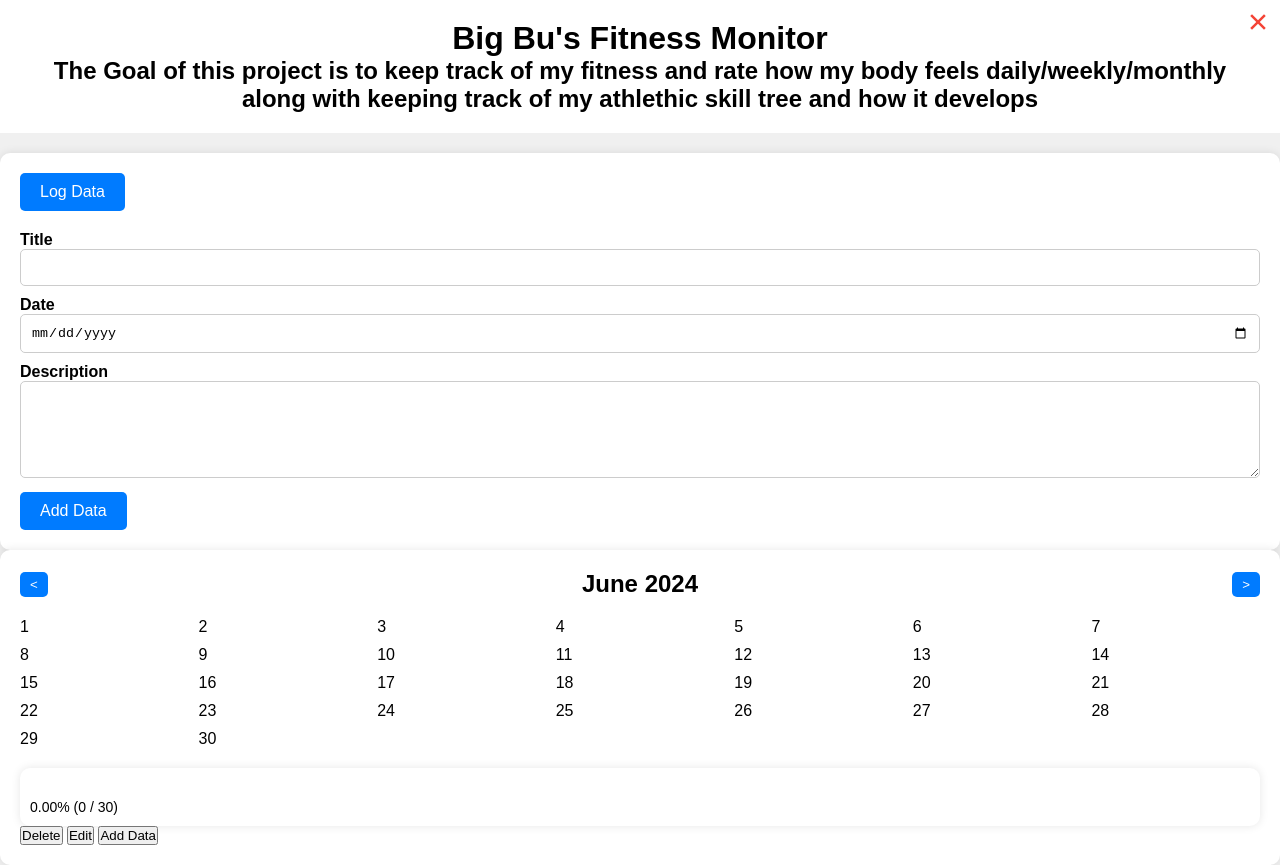
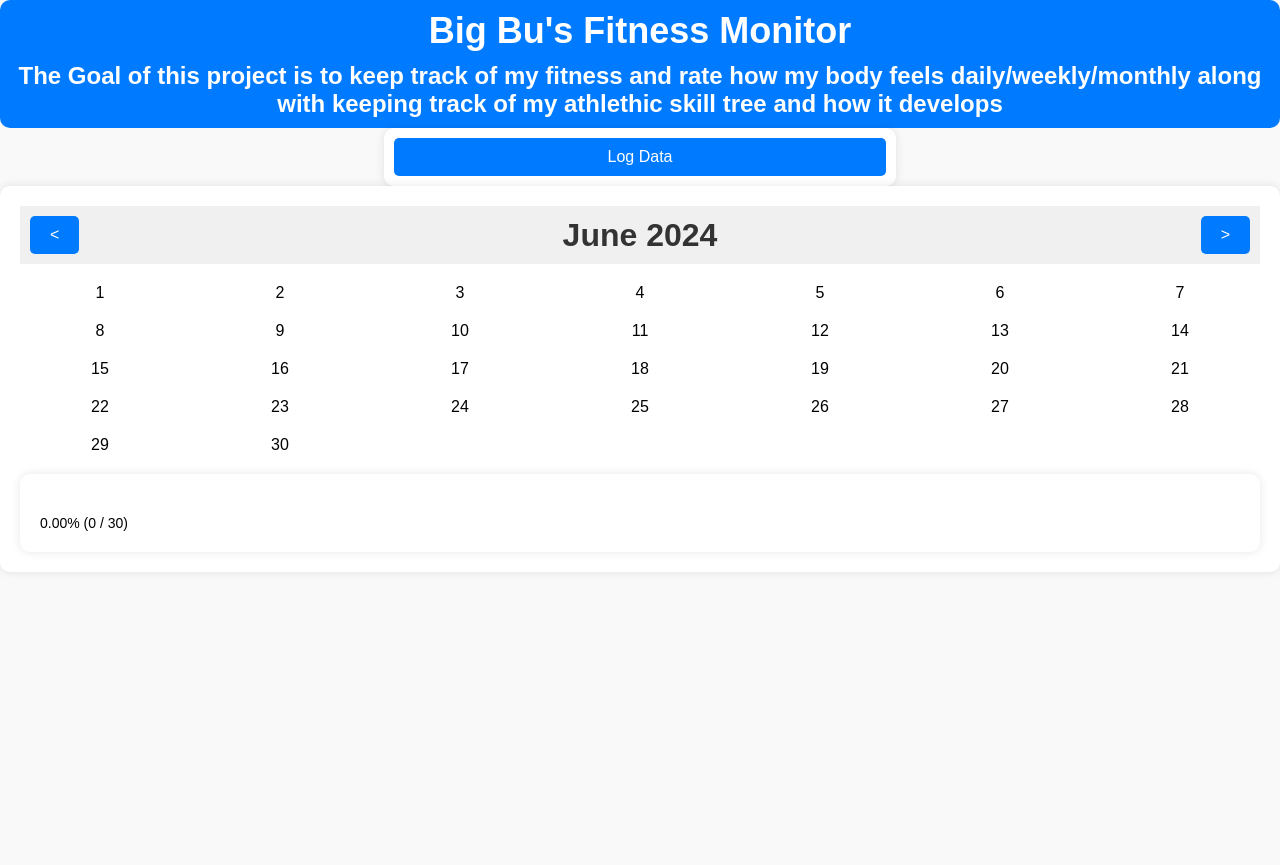
Before and after one commit to AbubakerAlsiddiq/Fitness-Monitor, a plain HTML site: page index.html in a window 1280 px wide. After the commit the page ends 800 px from the top, so only its background shows below. Drawn offline with Linux system fonts and the light colour scheme.

Commit message:
Update monitor.css
Another update to styling this one just looks a lot better & keeps some functionality the last one did not

```diff
--- a/monitor.css
+++ b/monitor.css
@@ -4,30 +4,65 @@
     box-sizing: border-box;
 }
 
-/* Global Styles */
 body {
     font-family: Arial, sans-serif;
-    background-color: #f0f0f0;
+    background-color: #f9f9f9;
 }
 
-h1, h2 {
-    text-align: center;
+
+.container {
+    max-width: 1200px;
+    margin: 0 auto;
+    padding: 20px;
 }
 
 .top-container {
-    background-color: #fff;
-    padding: 20px;
-    margin-bottom: 20px;
+    background-color: #007bff;
+    color: #fff;
+    text-align: center;
+    padding: 10px;
+    border-radius: 10px;
+}
+
+.top-container h1 {
+    font-size: 36px;
+    margin-bottom: 10px;
+}
+
+.top-container p {
+    font-size: 18px;
+    line-height: 1.6;
 }
 
 .input-container {
+    margin: 0 auto;
+    width: 40%;
     background-color: #fff;
     border-radius: 10px;
-    padding: 20px;
-    box-shadow: 0px 0px 10px rgba(0, 0, 0, 0.1);
+    padding: 10px;
+    box-shadow: 0 0 10px rgba(0, 0, 0, 0.1);
+}
+
+.input-form label {
+    font-weight: bold;
+    display: block;
+    margin-bottom: 5px;
+}
+
+.input-form input[type="text"],
+.input-form input[type="date"],
+.input-form textarea {
+    width: 100%;
+    padding: 10px;
+    margin-bottom: 15px;
+    border: 1px solid #ccc;
+    border-radius: 5px;
+    font-size: 16px;
 }
 
 .btn {
+    margin: auto;
+    width: 100%;
     background-color: #007bff;
     color: #fff;
     border: none;
@@ -41,50 +76,36 @@ h1, h2 {
     background-color: #0056b3;
 }
 
-.input-form {
-    margin-top: 20px;
-}
-
-.input-form-label {
-    font-weight: bold;
-    margin-bottom: 5px;
-}
-
-.form-control {
+.close-input-form-btn {
+    margin: 0 auto;
     width: 100%;
-    padding: 10px;
-    margin-bottom: 10px;
-    border: 1px solid #ccc;
-    border-radius: 5px;
-    resize: vertical; /* Allow textarea to be vertically resizable */
+    background: none;
+    border: none;
+    cursor: pointer;
 }
 
 .close-icon {
-    width: 24px;
-    height: 24px;
-    fill: #f44336;
+    width: 40px;
+    height: 40px;
 }
 
-.close-input-form-btn {
-    background: none;
-    border: none;
-    cursor: pointer;
-    position: absolute;
-    top: 10px;
-    right: 10px;
+.hidden {
+    display: none;
 }
 
 .calendar {
     background-color: #fff;
     border-radius: 10px;
     padding: 20px;
-    box-shadow: 0px 0px 10px rgba(0, 0, 0, 0.1);
+    box-shadow: 0 0 10px rgba(0, 0, 0, 0.1);
 }
 
 .calendar-header {
     display: flex;
     justify-content: space-between;
     align-items: center;
+    background-color: #f0f0f0;
+    padding: 10px;
     margin-bottom: 20px;
 }
 
@@ -93,28 +114,53 @@ h1, h2 {
     color: #fff;
     border: none;
     border-radius: 5px;
-    padding: 5px 10px;
+    padding: 10px 20px;
     cursor: pointer;
+    font-size: 16px;
+}
+
+.calendar-header h2 {
+    margin: 0;
+    font-size: 2em;
+    color: #333;
 }
 
 .calendar-body {
     display: grid;
-    grid-template-columns: repeat(7, 1fr);
-    gap: 10px;
+    grid-template-columns: repeat(7, 10fr);
+    gap: 20px;
 }
 
-.calendar-day {
+.calendar-date {
     text-align: center;
-    border: 1px solid #ccc;
+    position: relative;
+    cursor: pointer;
+}
+
+.calendar-date:hover {
+    background-color: #f0f0f0;
+}
+
+.event {
+    font-size: 14px;
+    margin-top: 5px;
+}
+
+.add-or-delete-form button {
+    background-color: #007bff;
+    color: #fff;
+    border: none;
     border-radius: 5px;
-    padding: 10px;
+    padding: 5px 10px;
+    margin-right: 5px;
+    cursor: pointer;
 }
 
 .progress-bar-container {
     background-color: #fff;
     border-radius: 10px;
-    padding: 10px;
-    box-shadow: 0px 0px 10px rgba(0, 0, 0, 0.1);
+    padding: 20px;
+    box-shadow: 0 0 10px rgba(0, 0, 0, 0.1);
     margin-top: 20px;
 }
 
@@ -122,11 +168,11 @@ h1, h2 {
     height: 20px;
     background-color: #007bff;
     border-radius: 5px;
-    width: 0; /* Initial width */
+    width: 0%;
     transition: width 0.5s ease-in-out;
 }
 
 .progress-text {
     font-size: 14px;
-    margin-top: 5px;
+    margin-top: 10px;
 }
```
